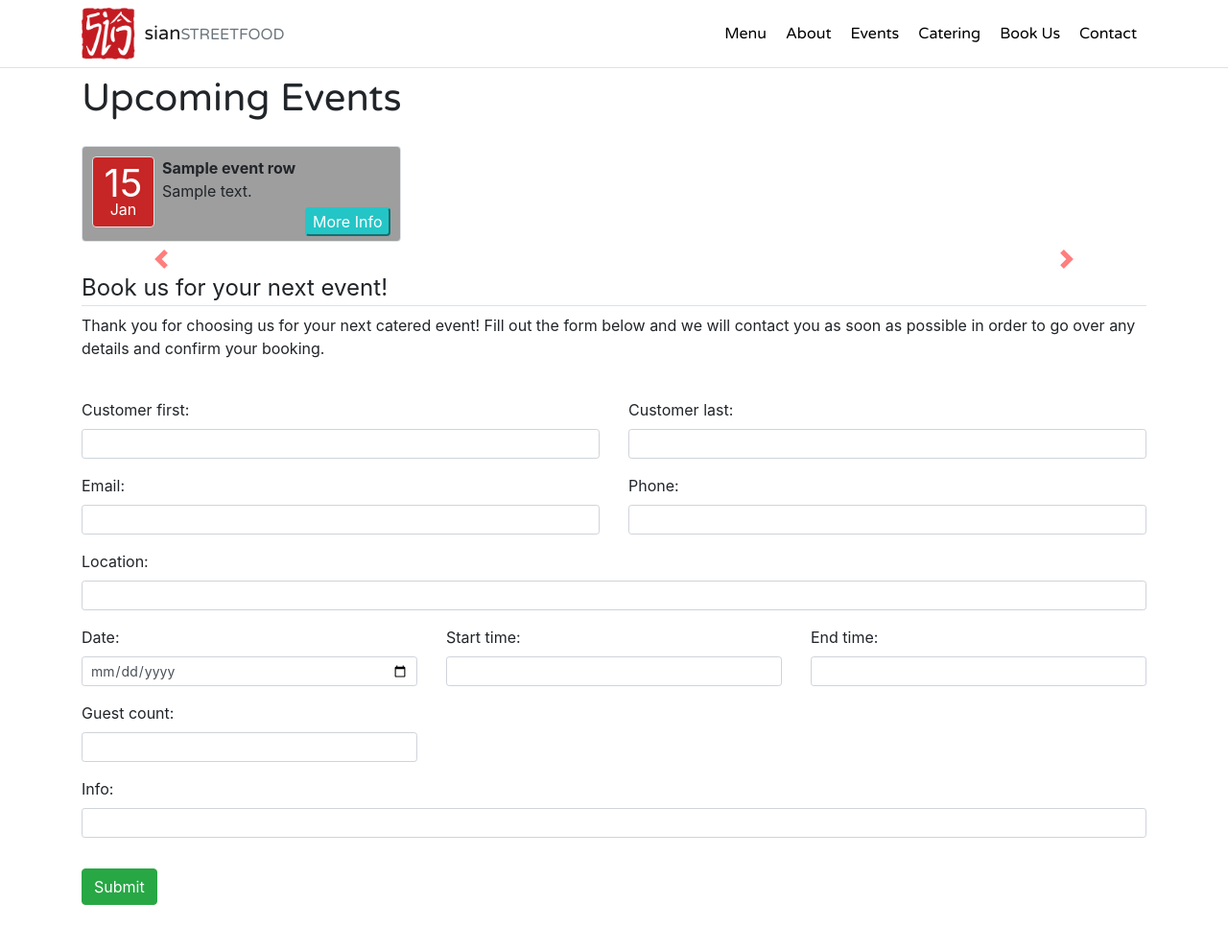
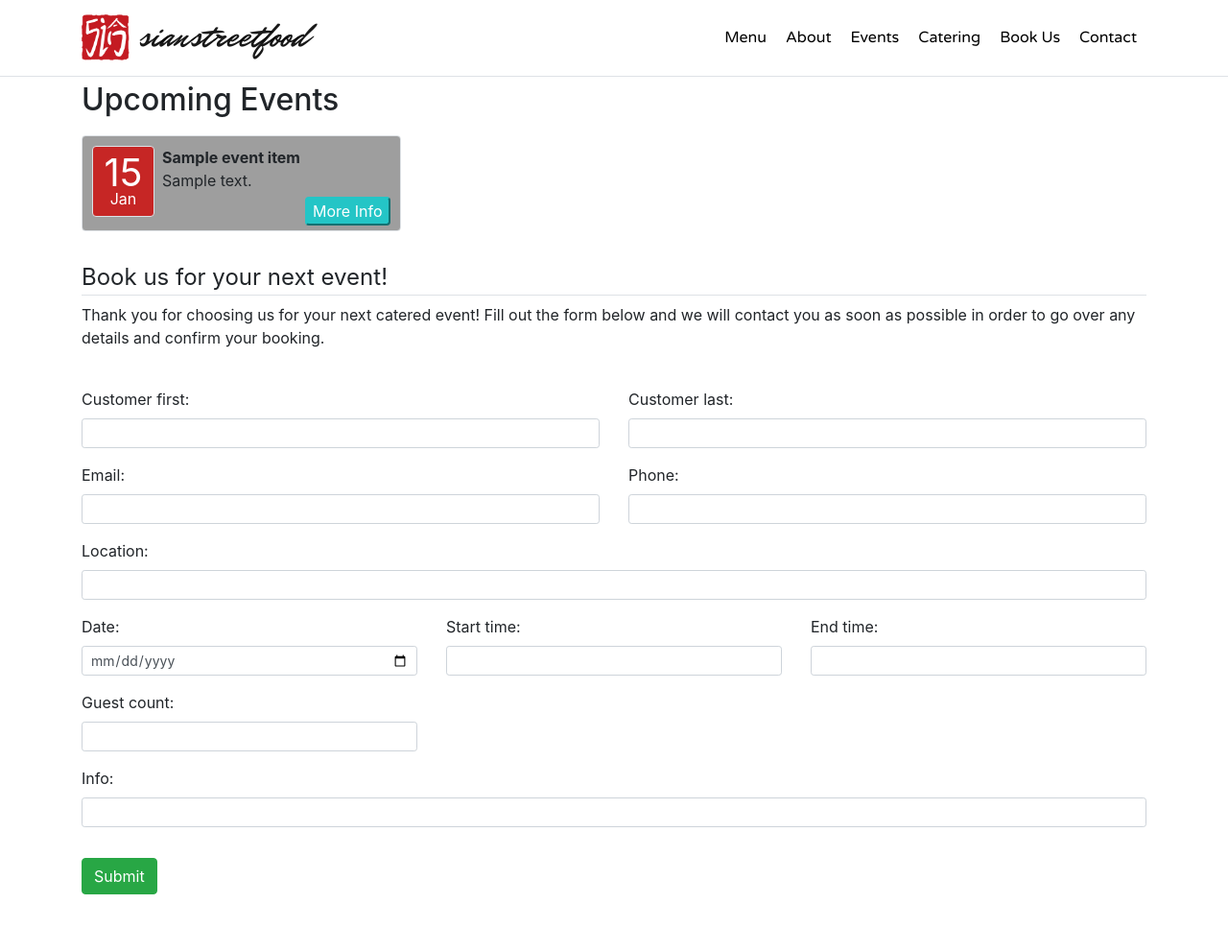
Before and after one commit to domdit/sian, a Python web app: template templates/booking.html in a window 1280 px wide. Shown: the whole page at 96% size. After the commit the page ends 932 px from the top, so only its background shows below. Run offline with Jinja, Linux system fonts and the light colour scheme; the template is opened without the code that fills it: most values are stand-ins (such as "Sample title", 1, 10 or a date in 2020); form fields are guessed from the names that the template uses; some libraries are stand-ins or nearby versions; grey boxes are pictures that could not be loaded.

Commit message:
Fuck, making that shit live sucked and took me a day of bug fixing but it is up now Handled twitter API Took carousel off of events on booking to make it easier to fill out the form and also to see all upcoming events at once… Updated the navbar to collapse on -md-

```diff
--- a/routes.py
+++ b/routes.py
@@ -25,7 +25,7 @@
 
     # Handling image file names
     menu_image_list = []
-    for root, dirs, files in os.walk('static/img/menu/'):
+    for root, dirs, files in os.walk(os.getenv('IMAGE_PATH')):
         for filename in files:
             x = os.path.join('static/img/menu/', filename)
             menu_image_list.append(x)
--- a/templates/booking.html
+++ b/templates/booking.html
@@ -4,56 +4,41 @@
 
     <link href="https://cdnjs.cloudflare.com/ajax/libs/bootstrap-datepicker/1.7.1/css/bootstrap-datepicker.min.css" rel="stylesheet"/>
 
+    <script>
+        $(document).ready(function() {
+            $('.carousel').carousel('pause');
+        });
+
+        $(function(){
+            var navMain = $("#navbarNavAltMarkup");
+            navMain.on("click", "a", null, function () {
+                navMain.collapse('hide');
+            });
+        });
+
+    </script>
+
 {% endblock %}
 
 {% block content %}
 
+<style>
+    .logo{max-width: 50px;}
+</style>
 
-<!-- NAVIGATION BAR -->
-<nav class="navbar navbar-expand-sm fixed-top navbar-light bg-white border-bottom">
-    <div class="container">
-        <img src="static/img/seal.png"  class="mini_logo">
-        <div class="mx-auto">
-        <a class="navbar-brand varela" href="/">sian<small class="text-muted">STREETFOOD</small></a>
-        </div>
-            <button class="navbar-toggler" type="button" data-toggle="collapse" data-target="#navbarNavAltMarkup" aria-controls="navbarNavAltMarkup" aria-expanded="false" aria-label="Toggle navigation">
-            <span class="navbar-toggler-icon"></span>
-        </button>
+{% include 'navbar_template.html' %}
 
 
-        <div class="collapse navbar-collapse"  id="navbarNavAltMarkup">
-            <div class="navbar-nav ml-auto">
-                <a class="nav-item custom-item" href="/#menu">Menu</a>
-                <a class="nav-item custom-item" href="/#about">About</a>
-                <a class="nav-item custom-item" href="/#events">Events</a>
-                <a class="nav-item custom-item" href="/#cater">Catering</a>
-                <a class="nav-item custom-item" href="{{url_for('booking')}}">Book Us</a>
-                <a class="nav-item custom-item" href="/#contact">Contact</a>
-            </div>
-        </div>
-    </div>
-</nav>
+<!-- DISPLAY EVENTS -->
+<div class="container" style="margin-top: 85px;">
 
-<div class="container" style="margin-top:60px;">
+    <h2>Upcoming Events</h2>
 
-    <a name="events" >
-        <h1>Upcoming Events</h1>
+    <div class="row">
 
-    </a>
+    {% for event_item in event_items %}
 
-    <div id="eventCarousel" class="carousel slide">
-
-        <div class="carousel-inner">
-
-        {% for event_row in event_items | batch(3) %}
-
-            <div class="item carousel-item {% if loop.index == 1 %} active {% endif %}">
-
-                <div class="row mt-2">
-
-                    {% for event_item in event_row %}
-
-                        <div class="col-lg-4">
+        <div class="col-md-4">
 
             <div class="rounded event_container border rounded" >
 
@@ -88,9 +73,7 @@
 
             </div>
 
-
         </div>
-
 
         <div class="modal fade" id="modal{{event_item.id}}" tabindex="-1" role="dialog" aria-labelledby="exampleModalLabel" aria-hidden="true">
 
@@ -126,34 +109,7 @@
         </div>
 
     </div>
-                            {% else%}
-
-                                <center>
-                                    <h3 class="text-white mt-5 ml-4">
-                                        Act fast, our schedule is open. <a href="#contact">Contact</a> us to plan your next get together!
-                                    </h3>
-                                </center>
-
-
     {% endfor %}
-
-
-
-                </div>
-            </div>
-
-        {% endfor %}
-
-        </div>
-
-        <a class="carousel-control-prev float-left mt-2" href="#eventCarousel" data-slide="prev">
-            <span class="carousel-control-prev-icon "></span>
-        </a>
-
-        <a class="carousel-control-next float-right mt-2" href="#eventCarousel" data-slide="next">
-            <span class="carousel-control-next-icon "></span>
-        </a>
-
 
     </div>
 
--- a/templates/navbar_template.html
+++ b/templates/navbar_template.html
@@ -1,10 +1,24 @@
-<!DOCTYPE html>
-<html lang="en">
-<head>
-    <meta charset="UTF-8">
-    <title>$Title$</title>
-</head>
-<body>
-$END$
-</body>
-</html>
+<!-- NAVIGATION BAR -->
+<nav class="navbar navbar-expand-md fixed-top navbar-light bg-white border-bottom">
+    <div class="container">
+        <img src="static/img/seal.png" alt="" class="logo">
+        <div class="mx-auto">
+        <a class="navbar-brand mrdafoe lead" style="font-size:35px;" href="#">sianstreetfood</a>
+        </div>
+            <button class="navbar-toggler" type="button" data-toggle="collapse" data-target="#navbarNavAltMarkup" aria-controls="navbarNavAltMarkup" aria-expanded="false" aria-label="Toggle navigation">
+            <span class="navbar-toggler-icon"></span>
+        </button>
+
+
+        <div class="collapse navbar-collapse"  id="navbarNavAltMarkup">
+            <div class="navbar-nav ml-auto">
+                <a class="nav-item custom-item" href="#menu">Menu</a>
+                <a class="nav-item custom-item" href="#about">About</a>
+                <a class="nav-item custom-item" href="#events">Events</a>
+                <a class="nav-item custom-item" href="#cater">Catering</a>
+                <a class="nav-item custom-item" href="{{url_for('booking')}}">Book Us</a>
+                <a class="nav-item custom-item" href="#contact">Contact</a>
+            </div>
+        </div>
+    </div>
+</nav>
```
Also changed, not shown: templates/index.html (+1 -25 lines). Lines whose indentation alone changed are shown as unchanged.
